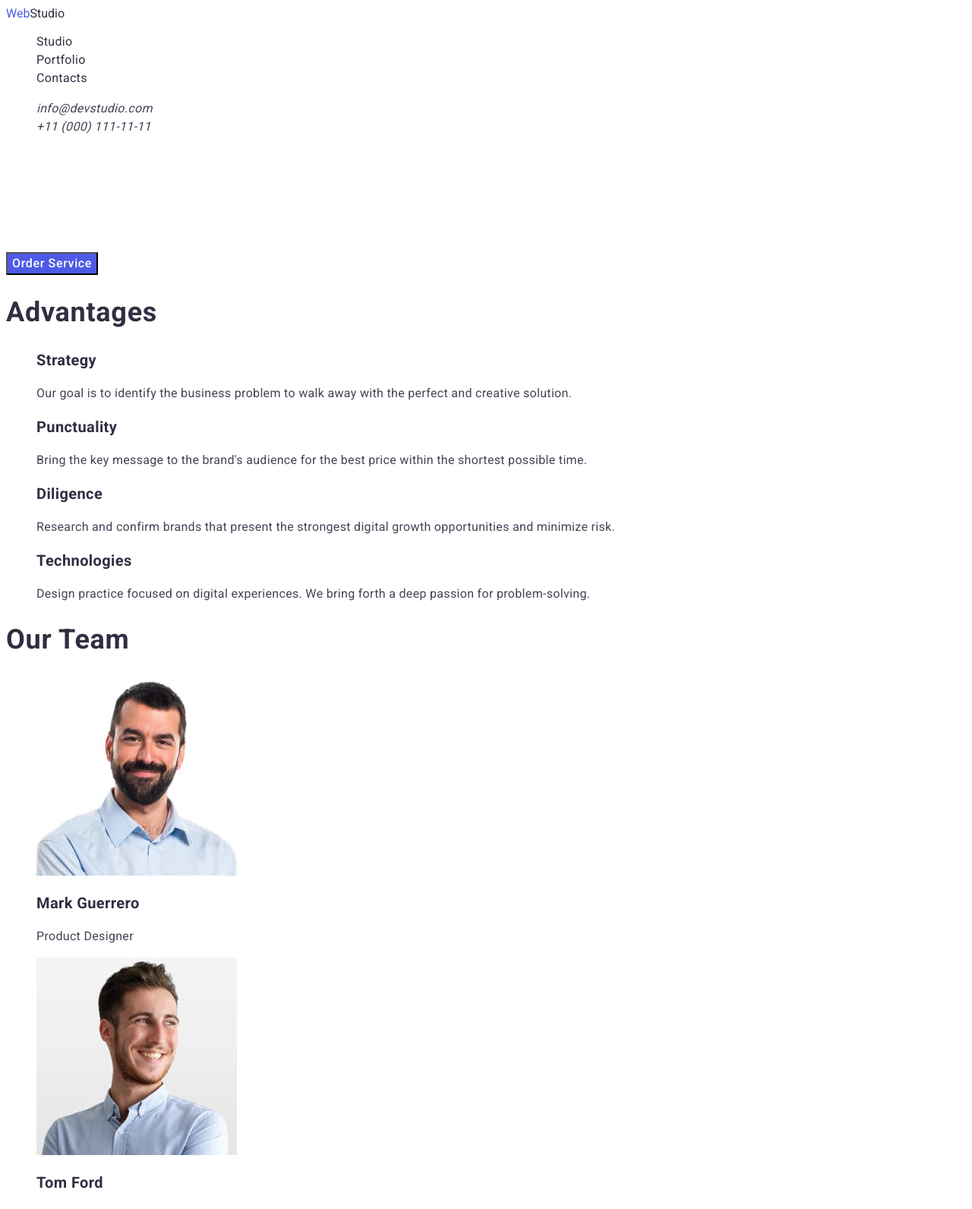
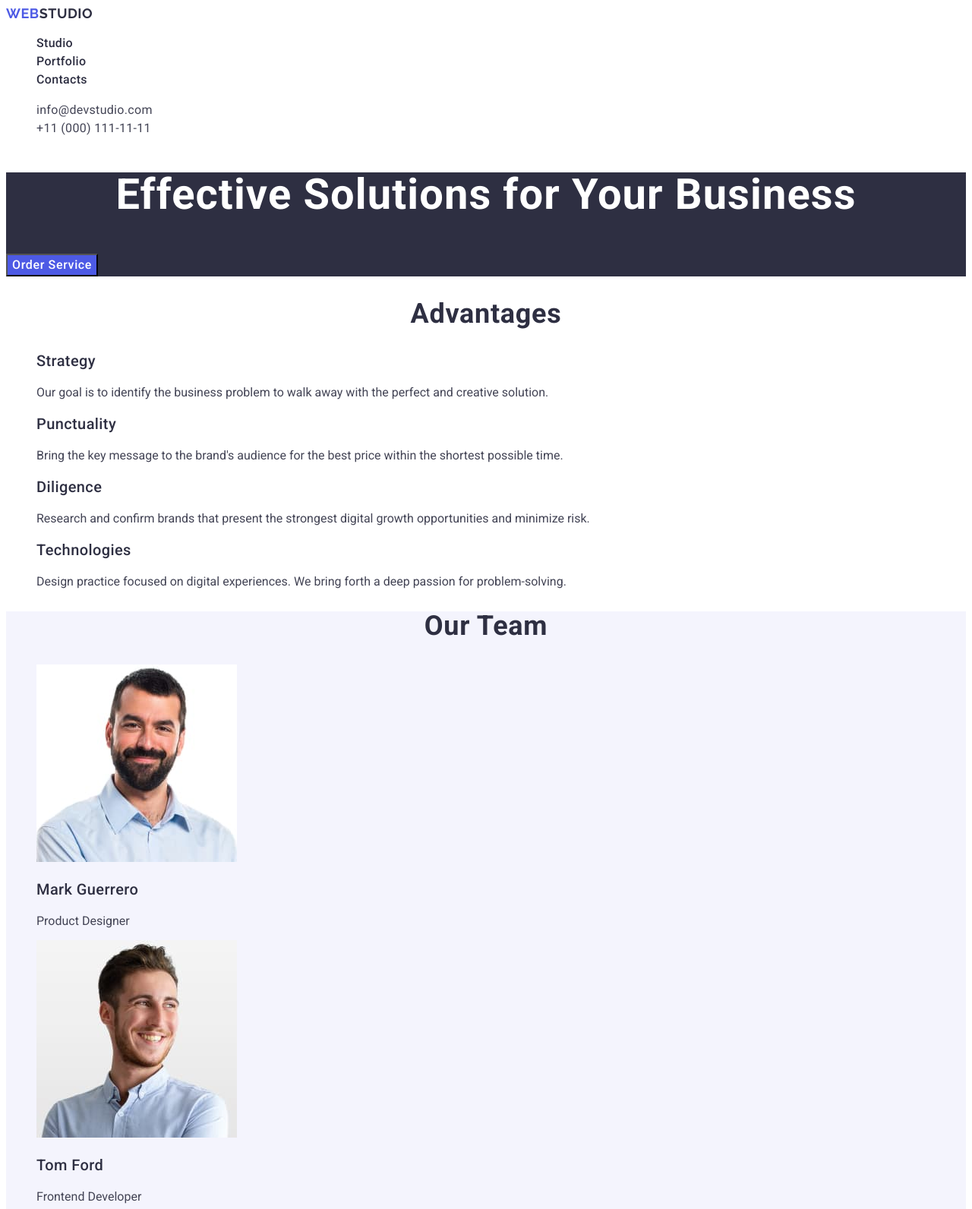
Before and after one commit to YuriiKyrychenko9/goit-markup-hw-02, a plain HTML site: page index.html in a window 1280 px wide. Shown: the top 1592 px of the page at 76% size. Drawn offline with Linux system fonts and the light colour scheme.

Commit message:
hw2-update

```diff
--- a/css/styles.css
+++ b/css/styles.css
@@ -1,7 +1,17 @@
+:root {
+  --main-text-color: #434455;
+  --title-text-color: #2e2f42;
+  --sub-text-color: #ffffff;
+  --main-background-color: #fff;
+  --sub-background-color: #f4f4fd;
+  --primary-brand-color: #4d5ae5;
+  --pressed-state-color: #404bbf;
+}
+
 body {
-  color: #434455;
-  background-color: #ffffff;
-  font-family: 'Roboto', 'Raleway', sans-serif;
+  color: var(--main-text-color);
+  background-color: var(--main-background-color);
+  font-family: Roboto, sans-serif;
 }
 
 ul {
@@ -12,80 +22,142 @@ a {
   text-decoration: none;
 }
 
-p {
-  font-size: 16px;
-  line-height: 1.5; /* 150% */
-  letter-spacing: 0.32px;
-}
-
-h1 {
-  color: #fff;
+.hero-title {
+  color: var(--sub-text-color);
   font-family: Roboto;
   font-size: 56px;
   line-height: 1.07; /* 107.143% */
   letter-spacing: 1.12px;
+  text-align: center;
 }
 
-h2 {
-  color: #2e2f42;
+.section-title {
+  color: var(--title-text-color);
   font-size: 36px;
   line-height: 1.11; /* 111.111% */
   letter-spacing: 0.72px;
   text-transform: capitalize;
+  text-align: center;
+  font-style: normal;
+  font-weight: 700;
 }
 
-h3 {
-  color: #2e2f42;
+.list-title {
+  color: var(--title-text-color);
   font-size: 20px;
   line-height: 1.2; /* 120% */
   letter-spacing: 0.4px;
-}
-
-.logo {
-  color: #2e2f42;
+  font-style: normal;
+  font-weight: 500;
 }
 
 .logo-web {
-  color: #4d5ae5;
+  color: var(--primary-brand-color);
+  font-family: Raleway;
+  font-size: 18px;
+  font-style: normal;
+  font-weight: 700;
+  line-height: 1.16; /* 116.667% */
+  letter-spacing: 0.54px;
+  text-transform: uppercase;
+}
+
+.logo-studio {
+  color: var(--title-text-color);
+  font-family: Raleway;
+  font-size: 18px;
+  font-style: normal;
+  font-weight: 700;
+  line-height: 1.16; /* 116.667% */
+  letter-spacing: 0.54px;
+  text-transform: uppercase;
 }
 
 /* Menu */
 .menu-link {
-  color: #2e2f42;
+  color: var(--title-text-color);
   font-family: Roboto;
   font-size: 16px;
-  line-height: 1.5;
+  font-style: normal;
+  font-weight: 500;
+  line-height: 1.5; /* 150% */
   letter-spacing: 0.32px;
 }
 
 .menu-link:hover,
 .menu-link:focus {
-  color: #404bbf;
+  color: var(--pressed-state-color);
 }
 
-.address-link {
+.contacts-link {
   font-size: 16px;
   line-height: 1.5;
   letter-spacing: 0.32px;
-  color: #434455;
+  color: var(--main-text-color);
+  font-style: normal;
+  font-weight: 400;
 }
 
-.address-link:hover,
-.address-link:focus {
-  color: #404bbf;
+.copntacts-link:hover,
+.contacts-link:focus {
+  color: var(--pressed-state-color);
 }
 
 .button {
-  color: #fff;
-  background-color: #4d5ae5;
+  color: var(--sub-text-color);
+  background-color: var(--primary-brand-color);
   font-family: Roboto;
   font-size: 16px;
   font-style: normal;
   font-weight: 500;
   line-height: 1.5; /* 150% */
   letter-spacing: 0.64px;
+  cursor: pointer;
 }
 
-.button:hover {
-  background-color: #404bbf;
+.button:hover,
+.button:focus {
+  background-color: var(--pressed-state-color);
 }
+
+.hero {
+  background-color: #2e2f42;
+}
+
+.team {
+  background-color: #f4f4fd;
+}
+
+.section-text {
+  color: var(--main-text-color)
+font-size: 16px;
+font-style: normal;
+font-weight: 400;
+line-height: 1.5 /* 150% */
+letter-spacing: 0.32px;
+}
+
+.footer {
+  background-color: #2e2f42;
+  color: var(--sub-background-color);
+}
+
+.logo-studio-footer{
+  color: var(--sub-background-color);
+font-family: Raleway;
+font-size: 18px;
+font-style: normal;
+font-weight: 700;
+line-height: 1.166; /* 116.667% */
+letter-spacing: 0.54px;
+text-transform: uppercase;
+}
+
+.text-footer{
+  color: var(--sub-background-color);
+font-size: 16px;
+font-style: normal;
+font-weight: 400;
+line-height: 1.5 /* 150% */
+letter-spacing: 0.32px;
+}
--- a/index.html
+++ b/index.html
@@ -4,20 +4,21 @@
     <meta charset="UTF-8" />
     <meta name="viewport" content="width=device-width, initial-scale=1.0" />
     <title>Document</title>
-    <link rel="stylesheet" href="./css/styles.css" />
     <link rel="preconnect" href="https://fonts.googleapis.com" />
     <link rel="preconnect" href="https://fonts.gstatic.com" crossorigin />
     <link
       href="https://fonts.googleapis.com/css2?family=Raleway:wght@700&family=Roboto:wght@400;500;700&display=swap"
       rel="stylesheet"
     />
+    <link rel="stylesheet" href="./css/styles.css" />
   </head>
   <body>
     <!-- Шапка сайта -->
     <header>
       <nav>
         <a class="logo" href="./index.html"
-          ><span class="logo-web">Web</span>Studio</a
+          ><span class="logo-web">Web</span
+          ><span class="logo-studio">Studio</span></a
         >
         <ul class="menu">
           <li><a class="menu-link" href="">Studio</a></li>
@@ -25,15 +26,15 @@
           <li><a class="menu-link" href="">Contacts</a></li>
         </ul>
       </nav>
-      <address>
-        <ul class="address">
+      <address class="contacts">
+        <ul>
           <li>
-            <a class="address-link" href="mailto:info@devstudio.com"
+            <a class="contacts-link" href="mailto:info@devstudio.com"
               >info@devstudio.com</a
             >
           </li>
           <li>
-            <a class="address-link" href="tel:+110001111111"
+            <a class="contacts-link" href="tel:+110001111111"
               >+11 (000) 111-11-11</a
             >
           </li>
@@ -43,38 +44,38 @@
     <!-- Контент -->
     <main>
       <!-- Герой -->
-      <section>
-        <h1>Effective Solutions for Your Business</h1>
+      <section class="hero">
+        <h1 class="hero-title">Effective Solutions for Your Business</h1>
         <button class="button" type="button">Order Service</button>
       </section>
       <!-- Преимущества -->
       <section>
-        <h2>Advantages</h2>
+        <h2 class="section-title">Advantages</h2>
         <ul>
           <li>
-            <h3>Strategy</h3>
-            <p>
+            <h3 class="list-title">Strategy</h3>
+            <p class="section-text">
               Our goal is to identify the business problem to walk away with the
               perfect and creative solution.
             </p>
           </li>
           <li>
-            <h3>Punctuality</h3>
-            <p>
+            <h3 class="list-title">Punctuality</h3>
+            <p class="section-text">
               Bring the key message to the brand's audience for the best price
               within the shortest possible time.
             </p>
           </li>
           <li>
-            <h3>Diligence</h3>
-            <p>
+            <h3 class="list-title">Diligence</h3>
+            <p class="section-text">
               Research and confirm brands that present the strongest digital
               growth opportunities and minimize risk.
             </p>
           </li>
           <li>
-            <h3>Technologies</h3>
-            <p>
+            <h3 class="list-title">Technologies</h3>
+            <p class="section-text">
               Design practice focused on digital experiences. We bring forth a
               deep passion for problem-solving.
             </p>
@@ -82,8 +83,8 @@
         </ul>
       </section>
       <!-- наша команда -->
-      <section>
-        <h2>Our Team</h2>
+      <section class="team">
+        <h2 class="section-title">Our Team</h2>
         <ul>
           <li>
             <img
@@ -91,8 +92,8 @@
               alt="Photo Product Designer"
               width="264"
             />
-            <h3>Mark Guerrero</h3>
-            <p>Product Designer</p>
+            <h3 class="list-title">Mark Guerrero</h3>
+            <p class="section-text">Product Designer</p>
           </li>
           <li>
             <img
@@ -100,13 +101,13 @@
               alt="Photo Frontend Developer"
               width="264"
             />
-            <h3>Tom Ford</h3>
-            <p>Frontend Developer</p>
+            <h3 class="list-title">Tom Ford</h3>
+            <p class="section-text">Frontend Developer</p>
           </li>
           <li>
             <img src="./images/camila.jpg" alt="Photo Marketing" width="264" />
-            <h3>Camila Garcia</h3>
-            <p>Marketing</p>
+            <h3 class="list-title">Camila Garcia</h3>
+            <p class="section-text">Marketing</p>
           </li>
           <li>
             <img
@@ -114,19 +115,19 @@
               alt="Photo UI Designer"
               width="264"
             />
-            <h3>Daniel Wilson</h3>
-            <p>UI Designer</p>
+            <h3 class="list-title">Daniel Wilson</h3>
+            <p class="section-text">UI Designer</p>
           </li>
         </ul>
       </section>
       <!-- Портфолио -->
       <section>
-        <h2>Our Portfolio</h2>
+        <h2 class="section-title">Our Portfolio</h2>
         <ul>
           <li>
             <img src="./images/bankingapp.jpg" alt="Banking app" width="360" />
-            <h3>Banking App</h3>
-            <p>App</p>
+            <h3 class="list-title">Banking App</h3>
+            <p class="section-text">App</p>
           </li>
           <li>
             <img
@@ -134,8 +135,8 @@
               alt="Cashless cashless-payment"
               width="360"
             />
-            <h3>Cashless Payment</h3>
-            <p>Marketing</p>
+            <h3 class="list-title">Cashless Payment</h3>
+            <p class="section-text">Marketing</p>
           </li>
           <li>
             <img
@@ -143,12 +144,12 @@
               alt="Meditation app"
               width="360"
             />
-            <h3>Meditation App</h3>
-            <p>App</p>
+            <h3 class="list-title">Meditation App</h3>
+            <p class="section-text">App</p>
           </li>
           <li>
             <img src="./images/taxi.jpg" alt="Taxi Service" width="360" />
-            <h3>Taxi Service</h3>
+            <h3 class="list-title">Taxi Service</h3>
             <p>Marketing</p>
           </li>
           <li>
@@ -157,8 +158,8 @@
               alt="Screen Illustrations"
               width="360"
             />
-            <h3>Screen Illustrations</h3>
-            <p>Design</p>
+            <h3 class="list-title">Screen Illustrations</h3>
+            <p class="section-text">Design</p>
           </li>
           <li>
             <img
@@ -166,16 +167,19 @@
               alt="Online Courses"
               width="360"
             />
-            <h3>Online Courses</h3>
-            <p>Marketing</p>
+            <h3 class="list-title">Online Courses</h3>
+            <p class="section-text">Marketing</p>
           </li>
         </ul>
       </section>
     </main>
     <!-- Футер -->
-    <footer>
-      <a href="./index.html">WebStudio</a>
-      <p>
+    <footer class="footer">
+      <a href="./index.html"
+        ><span class="logo-web">Web</span
+        ><span class="logo-studio-footer">Studio</span></a
+      >
+      <p class="text-footer">
         Increase the flow of customers and sales for your business with digital
         marketing & growth solutions.
       </p>
```
